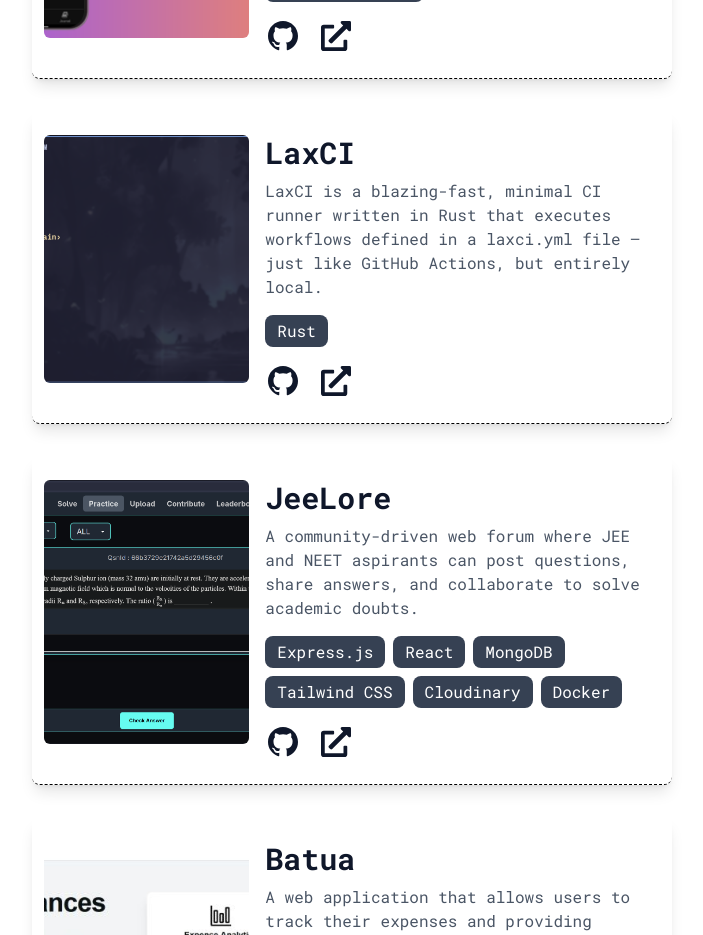
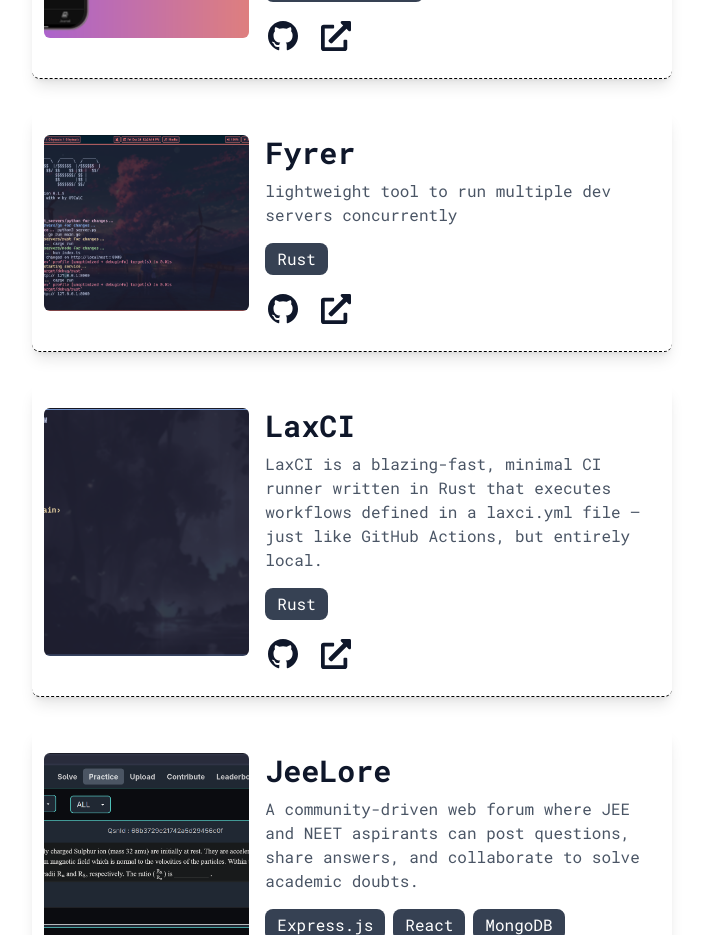
Before and after one commit to 07CalC/me2, a Next.js app: page /projects in a window 1280 px wide. Shown: the part 1060-1995 px from the top of the page, without its empty margins (288-991 px from the left). Built offline with nearby package versions, Linux system fonts and the light colour scheme; no server answers.

Commit message:
removed websites section

```diff
--- a/src/app/projects/page.tsx
+++ b/src/app/projects/page.tsx
@@ -87,6 +87,20 @@ const projects = [
     github: "https://github.com/07Calc/dorara",
     demo: "https://github.com/07CalC/Dorara/releases/tag/v1.2"
   },
+  {
+    title: "Fyrer",
+    description: `lightweight tool to run multiple dev servers concurrently `,
+    image: "/fyrer.png",
+    tech: [
+      {
+        name: "Rust",
+        icon: "/rust.svg"
+      }
+    ],
+    demo: "https://crates.io/crates/fyrer",
+    github: "https://github.com/07Calc/fyrer",
+  },
+
   {
     title: "LaxCI",
     description: `LaxCI is a blazing-fast, minimal CI runner written in Rust that executes workflows defined in a laxci.yml file — just like GitHub Actions, but entirely local.`,
--- a/src/components/LeftPanel.tsx
+++ b/src/components/LeftPanel.tsx
@@ -5,7 +5,6 @@ import Spotify from "./Spotify";
 import { Suspense } from "react";
 import { FaLocationArrow } from "react-icons/fa6";
 import Github from "./Github";
-import Websites from "./Websites";
 import TotalViews from "./TotalViews";
 
 
@@ -65,19 +64,6 @@ export default function LeftPanel() {
       }>
         <Spotify />
       </Suspense>
-      <Suspense fallback={<div className="flex flex-col items-start justify-center animate-pulse">
-        <div className="font-extrabold text-2xl mb-2 flex items-center w-full justify-between">
-          Websites
-        </div>
-        {[...Array(4)].map((_, i) => (
-          <div key={i} className="flex items-center space-x-4 mb-2">
-            <div className="w-32 h-6 bg-gray-700 rounded" />
-            <div className="w-12 h-6 bg-gray-800 rounded" />
-          </div>
-        ))}
-      </div>}>
-        <Websites />
-      </Suspense>
 
     </div>
   )
--- a/src/components/Projects.tsx
+++ b/src/components/Projects.tsx
@@ -51,30 +51,17 @@ const projects = [
   },
 
   {
-    title: "Dorara",
-    description: `An all-in-one productivity app that combines to-do lists, notes, and journaling to help users stay organized and track their
-  daily activities.`,
-    image: "/dorara.png",
+    title: "Fyrer",
+    description: `lightweight tool to run multiple dev servers concurrently `,
+    image: "/fyrer.png",
     tech: [
       {
-        name: "React Native",
-        icon: "/react.svg",
-      },
-      {
-        name: "Expo",
-        icon: "/expo.svg",
-      },
-      {
-        name: "Sqlite",
-        icon: "/sqlite.svg",
-      },
-      {
-        name: "Nativewind CSS",
-        icon: "/tailwind.svg",
-      },
+        name: "Rust",
+        icon: "/rust.svg"
+      }
     ],
-    github: "https://github.com/07Calc/dorara",
-    demo: "https://github.com/07CalC/Dorara/releases/tag/v1.2"
+    github: "https://github.com/07Calc/fyrer",
+    demo: "https://crates.io/crates/fyrer",
   },
 ]
 
--- a/src/components/RightPanel.tsx
+++ b/src/components/RightPanel.tsx
@@ -6,7 +6,6 @@ import Projects from "./Projects";
 import Blogs from "./Blogs";
 import Github from "./Github";
 import Spotify from "./Spotify";
-import Websites from "./Websites";
 import TotalViews from "./TotalViews";
 import { People } from "./People";
 
@@ -56,21 +55,6 @@ export default function RightPanel() {
           <Spotify />
         </div>
       </Suspense>
-      <Suspense fallback={<div className="flex sm:hidden flex-col items-start justify-center animate-pulse">
-        <div className="font-extrabold text-2xl mb-2 flex items-center w-full justify-between">
-          Websites
-        </div>
-        {[...Array(4)].map((_, i) => (
-          <div key={i} className="flex items-center space-x-4 mb-2">
-            <div className="w-32 h-6 bg-gray-700 rounded" />
-            <div className="w-12 h-6 bg-gray-800 rounded" />
-          </div>
-        ))}
-      </div>}>
-        <div className="sm:hidden">
-          <Websites />
-        </div>
-      </Suspense>
       <div>
         <People />
       </div>
```
Also changed, not shown: package.json (+5 -3 lines), public/fyrer.png (added).
